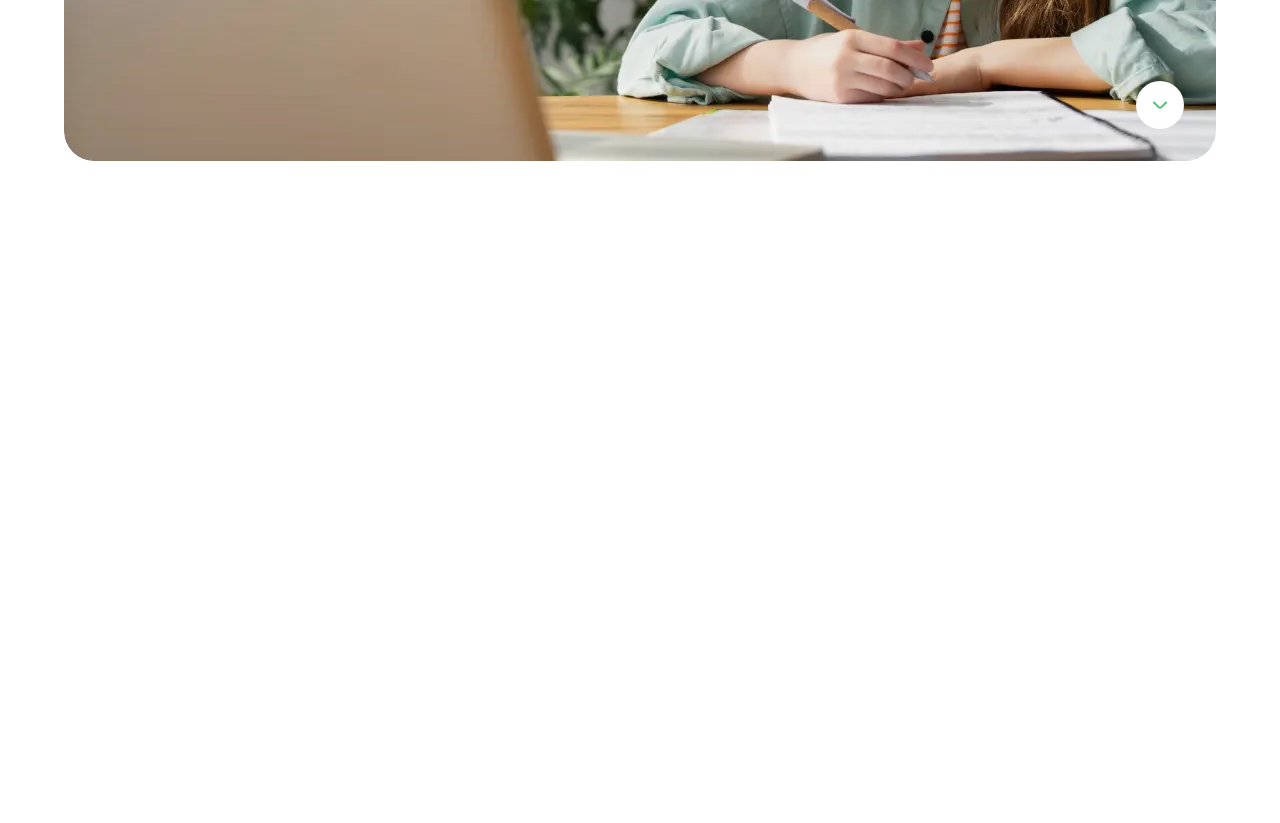
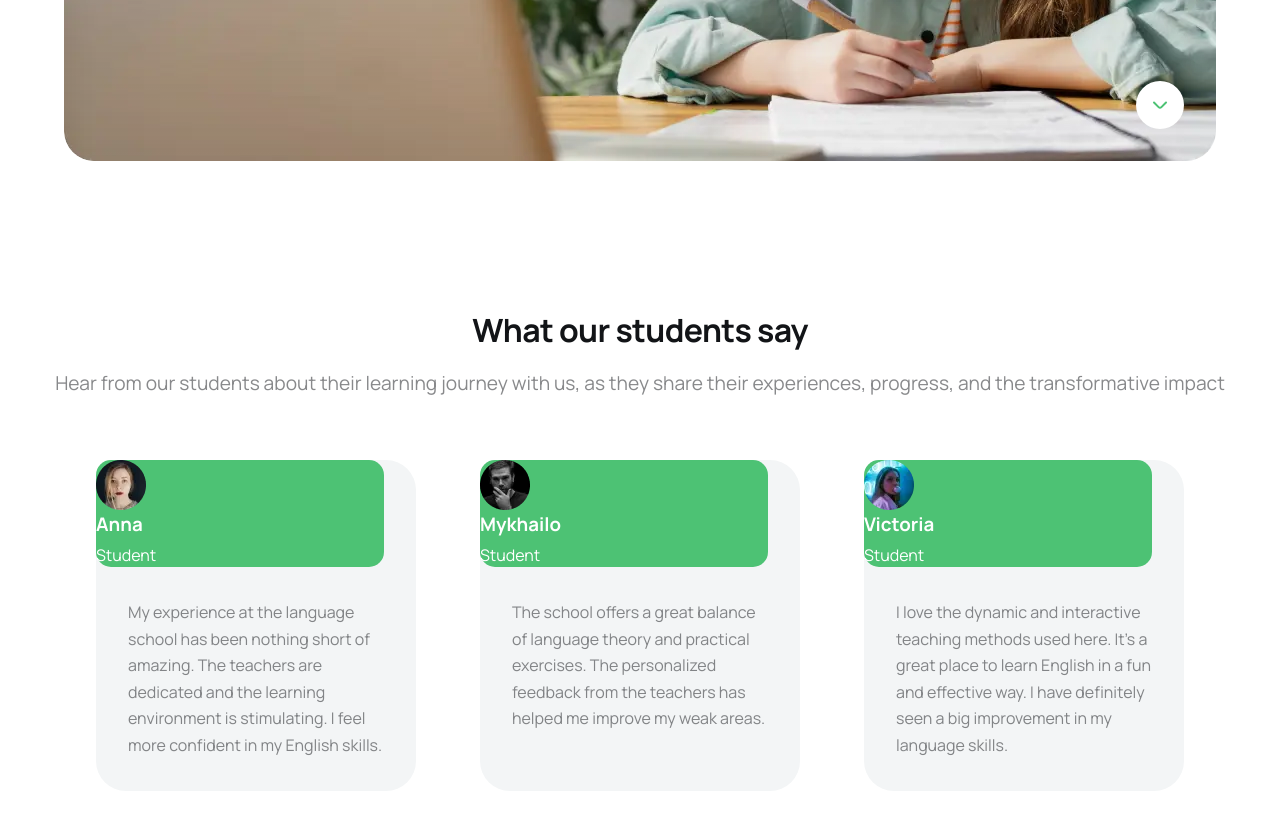
Before and after one commit to AntoninaSych/project-group-5, a website built with Vite: page src/index.html in a window 1280 px wide. Shown: the part 468-1291 px from the top of the page. Before the commit the page ends 800 px from the top, so only its background shows below. Built offline with nearby package versions, Linux system fonts and the light colour scheme.

Commit message:
updated reviews.html , need to finalize reviews.css

```diff
--- a/src/css/reviews.css
+++ b/src/css/reviews.css
@@ -0,0 +1,62 @@
+.review .container{max-width: 1024px;}
+
+.review-list {
+    list-style: none;
+    display: flex;
+    flex-wrap: wrap;
+    justify-content: center;
+}
+
+.review-card-comment .review-card-comment-text {
+    margin: 32px;
+    font-size: 16px;
+    line-height: 1.66;
+    text-align: left;
+    color: var(--font-color-light);
+}
+
+.section-title {font-size: 2em;
+    margin-bottom: 20px;
+    text-align: center;
+}
+
+.section-description {font-size: 1.2em;
+    line-height: 1.5;
+    margin-bottom: 30px;
+    text-align: center;
+}
+
+.review-list-item {margin: 32px;
+    width: 320px;
+    background-color: var(--gray);
+    border-radius: 30px;}
+
+.review-list-img {
+    text-align: justify;
+    border-radius: 15px;
+    width: 288px;
+    margin-bottom: 10px;
+    color: var(--white);
+    background-color: var(--green);
+}
+
+.review-card-description {
+    margin-bottom: 10px;
+    text-align: center;
+}
+
+.content-list-item-header {
+    font-weight: bold;
+    margin-bottom: 5px;
+}
+
+.review-card-comment-text {
+    font-size: 0.9em;
+    line-height: 1.2;
+}
+
+.review-card {}
+
+.content-list-item-text {}
+
+.review-card-comment {}
--- a/src/css/styles.css
+++ b/src/css/styles.css
@@ -17,5 +17,5 @@
 /*@import url('./leave_application.css');*/
 /*@import url('./our_lessons.css');*/
 /*@import url('./proposal_application.css');*/
-/*@import url('./reviews.css');*/
+@import url('./reviews.css');
 /*@import url('./teachers.css');*/
--- a/src/partials/reviews.html
+++ b/src/partials/reviews.html
@@ -1,5 +1,82 @@
 <section class="review">
   <div class="container">
-    <!--review-->
+    <h2 class="section-title">
+      What our <span class="section-title-highlighted">students say</span>
+    </h2>
+    <p class="first section-description">
+      Hear from our students about their learning journey with us, as they share
+      their experiences, progress, and the transformative impact
+    </p>
+    <ul class="review-list">
+      <li class="review-list-item review-card">
+        <div class="review-list-img">
+          <img
+            srcset="
+              ../img/reviews/review_1.webp    1x,
+              ../img/reviews/review_1@2x.webp 2x
+            "
+            width="50"
+            height="50"
+            src="../img/reviews/review_1.webp"
+            alt="Anna"
+          />
+          <h3 class="content-list-item-header">Anna</h3>
+          <p class="content-list-item-text">Student</p>
+        </div>
+        <div class="review-card-comment">
+          <p class="review-card-comment-text">
+            My experience at the language school has been nothing short of
+            amazing. The teachers are dedicated and the learning environment is
+            stimulating. I feel more confident in my English skills.
+          </p>
+        </div>
+      </li>
+      <li class="review-list-item review-card">
+        <div class="review-list-img">
+          <img
+            srcset="
+              ../img/reviews/review_2.webp    1x,
+              ../img/reviews/review_2@2x.webp 2x
+            "
+            width="50"
+            height="50"
+            src="../img/reviews/review_2.webp"
+            alt="Mykhailo"
+          />
+          <h3 class="content-list-item-header">Mykhailo</h3>
+          <p class="content-list-item-text">Student</p>
+        </div>
+        <div class="review-card-comment">
+          <p class="review-card-comment-text">
+            The school offers a great balance of language theory and practical
+            exercises. The personalized feedback from the teachers has helped me
+            improve my weak areas.
+          </p>
+        </div>
+      </li>
+      <li class="review-list-item review-card">
+        <div class="review-list-img">
+          <img
+            srcset="
+              ../img/reviews/review_3.webp    1x,
+              ../img/reviews/review_3@2x.webp 2x
+            "
+            width="50"
+            height="50"
+            src="../img/reviews/review_3.webp"
+            alt="Mykhailo"
+          />
+          <h3 class="content-list-item-header">Victoria</h3>
+          <p class="content-list-item-text">Student</p>
+        </div>
+        <div class="review-card-comment">
+          <p class="review-card-comment-text">
+            I love the dynamic and interactive teaching methods used here. It's
+            a great place to learn English in a fun and effective way. I have
+            definitely seen a big improvement in my language skills.
+          </p>
+        </div>
+      </li>
+    </ul>
   </div>
 </section>
```
